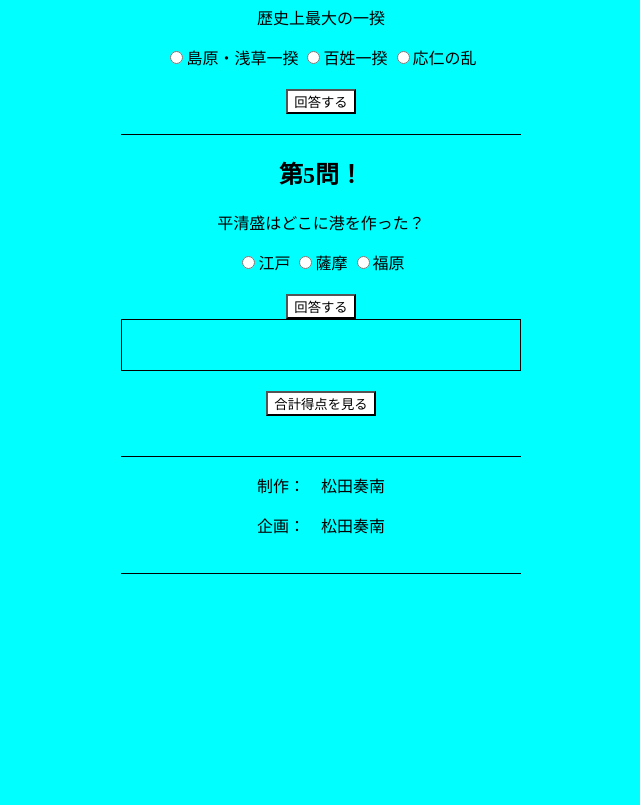
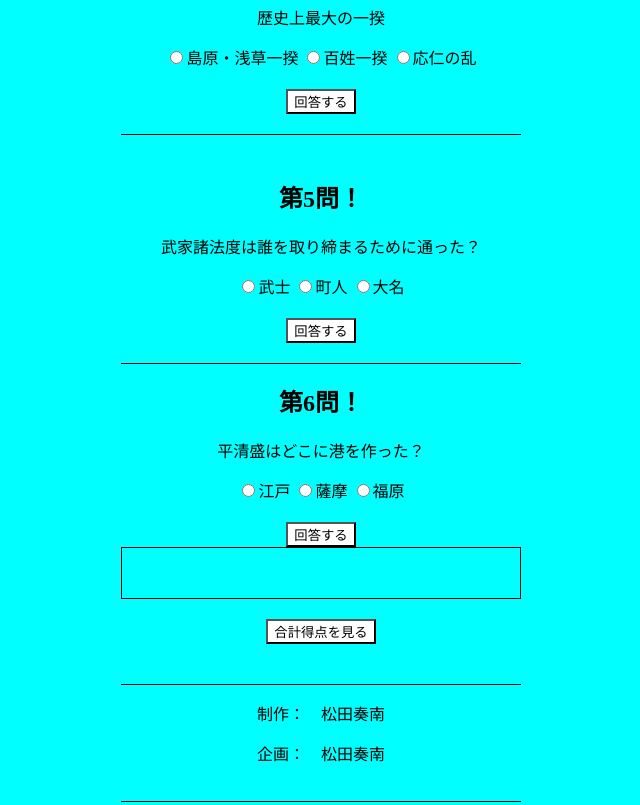
Before and after one commit to sona04304649/huyuyasumi.com, a plain HTML site: page index.html in a window 1280 px wide. Shown: the part 1127-1932 px from the top of the page, without its empty margins (319-959 px from the left). Before the commit the page ends 1751 px from the top, so only its background shows below. Drawn offline with Linux system fonts and the light colour scheme.

Commit message:
Update index.html

```diff
--- a/index.html
+++ b/index.html
@@ -59,18 +59,29 @@
     <button class="btn" type="button" onclick="answerQuiz4(); disabled = true;">回答する</button>
 </div>
 <div class="quiz-container">
-    <h2>第5問！</h2>
+  　<h2>第5問！</h2>
+      <div>
+        <p>武家諸法度は誰を取り締まるために通った？</p>
+      </div>
+      <form id="quiz-5">
+        <input name="answer" type="radio" value="a">武士</input>
+        <input name="answer" type="radio" value="b">町人</input>
+        <input name="answer" type="radio" value="c">大名</input>
+      </form>
+      <button class="btn" type="button" onclick="answerQuiz4(); disabled = true;">回答する</button>
+  </div>
+<div class="quiz-container">
+    <h2>第6問！</h2>
     <div>
       <p>平清盛はどこに港を作った？</p>
     </div>
-    <form id="quiz-5">
+    <form id="quiz-6">
       <input name="answer" type="radio" value="a">江戸</input>
       <input name="answer" type="radio" value="b">薩摩</input>
       <input name="answer" type="radio" value="c">福原</input>
     </form>
     <button class="btn" type="button" onclick="answerQuiz5(); disabled = true;">回答する</button>
-
-  <div id="score-container">
+    <div id="score-container">
     <p id="score-message"></p>
   </div>
   <button class="btn-score" type="button" onclick="showScore(); disabled = true;">合計得点を見る</button>
```
